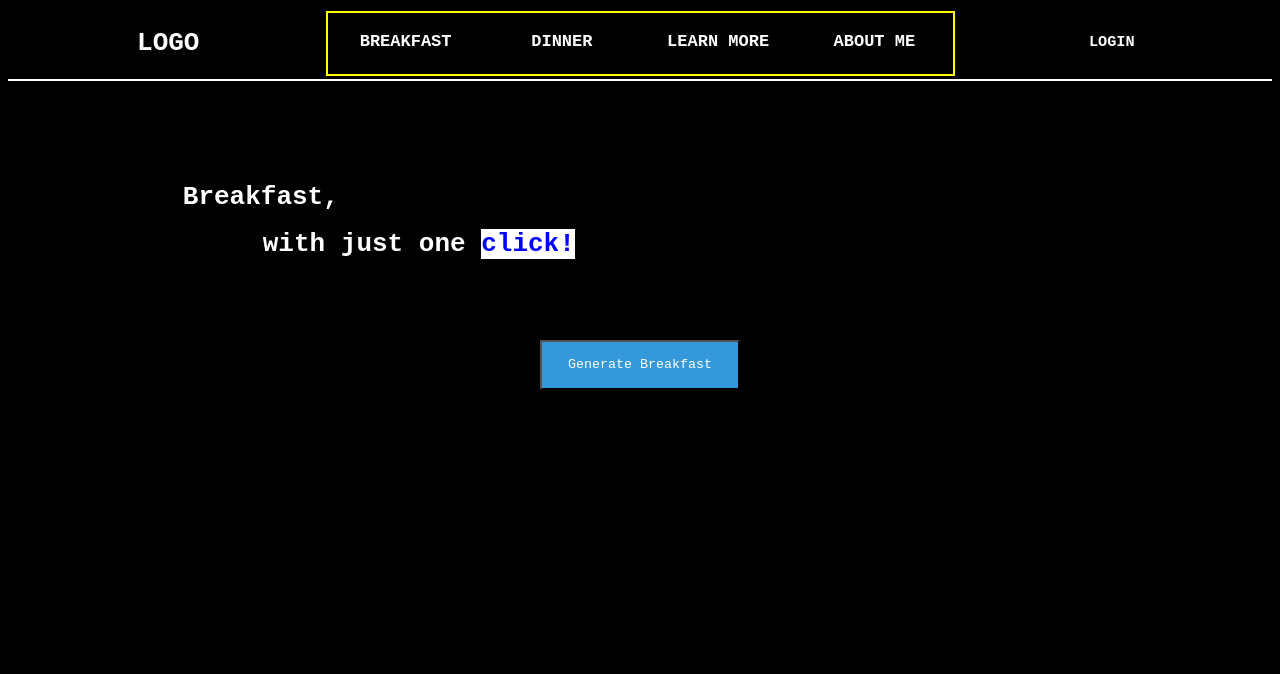
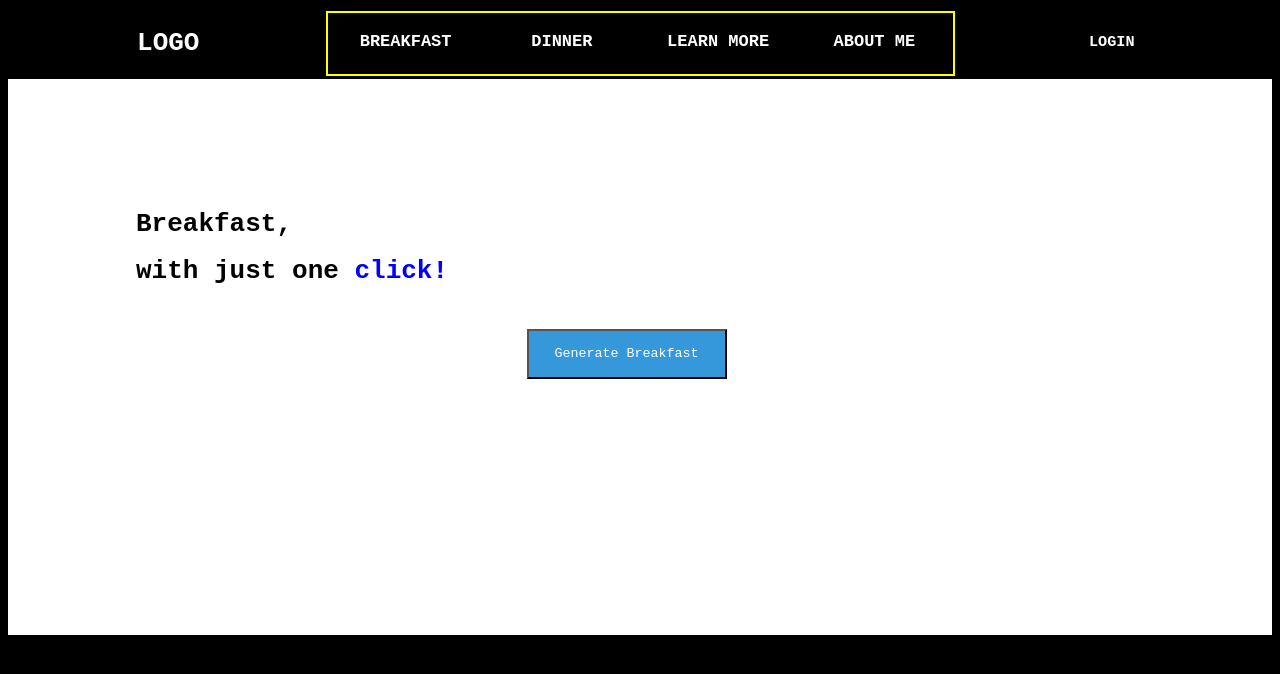
Before and after one commit to nerbGG/breakfast, a plain HTML site: page index.html in a window 1280 px wide. Drawn offline with Linux system fonts and the light colour scheme.

Commit message:
main part of body is now white

```diff
--- a/breakfast.css
+++ b/breakfast.css
@@ -2,6 +2,7 @@ body{
     background-color: black;
     color: white;
      font-family: monospace;
+     overflow: auto;
 }
 a{
     text-decoration: none;
@@ -53,14 +54,21 @@ a{
 text-decoration: underline;
 }
 .main{
-     text-align: center;
+    overflow: auto;
+     /* text-align: center; */
+     background-color: white;
+     color:black;
+     height: 550px;
+     margin-top: 0px;
+     padding:2px;
+
 }
- #bfast-text{
-    margin-top: 8%;
-    margin-right: 60%;
+#bfast-text{
+    margin-top: 10%;
+    margin-left: 10%;
 }
-#rest-text {
-    margin-right: 35%;
+ #rest-text {
+    margin-left:10%;
 }
 #rest-text strong{
     background-color: white;
@@ -73,8 +81,6 @@ text-decoration: underline;
     width:200px;
     height:50px;
     color:white;
-    margin-top: 5%;
+    margin-top: 2%;
+    margin-left: 41%;
 }
-btn:hover{
-    cursor: pointer;
-}
```
